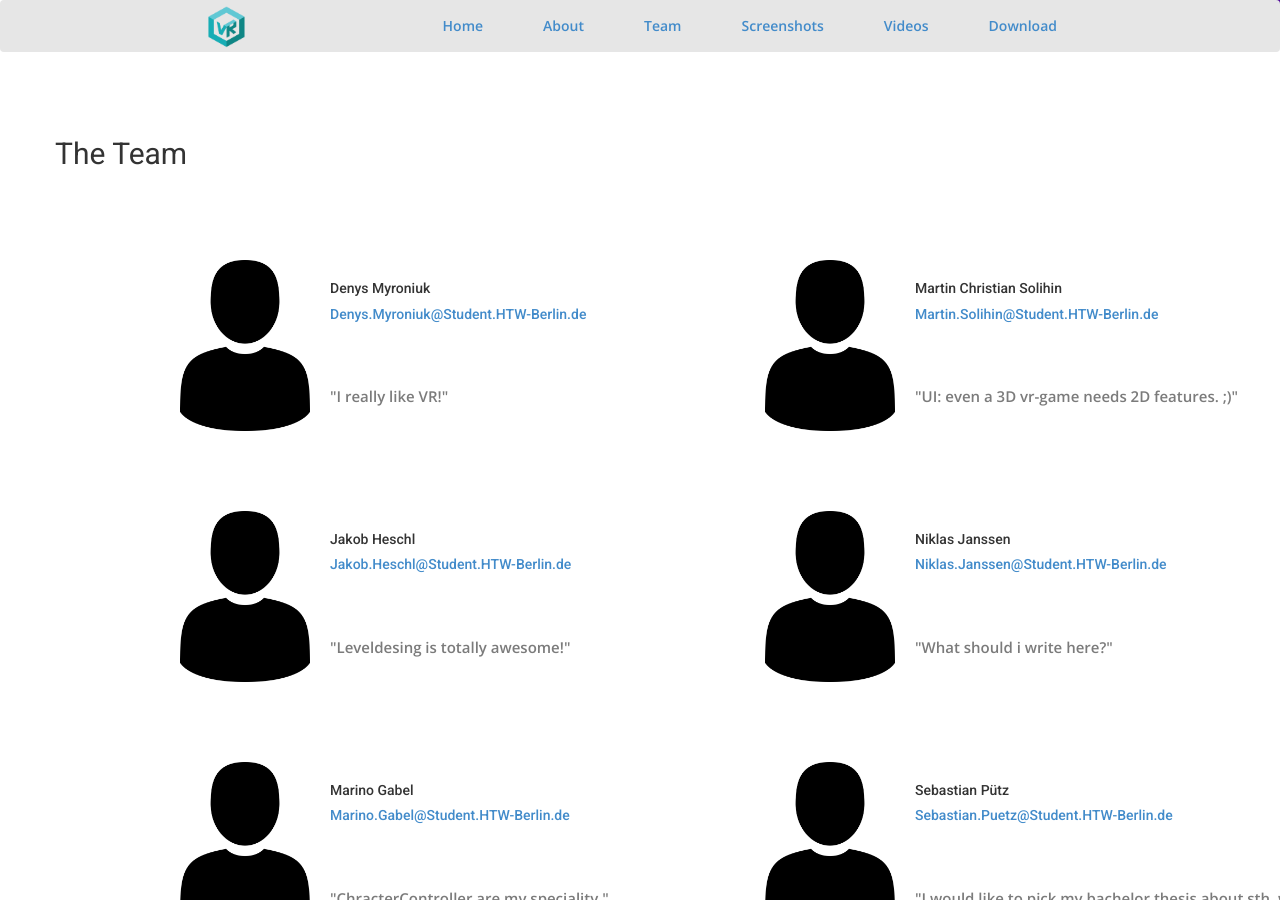
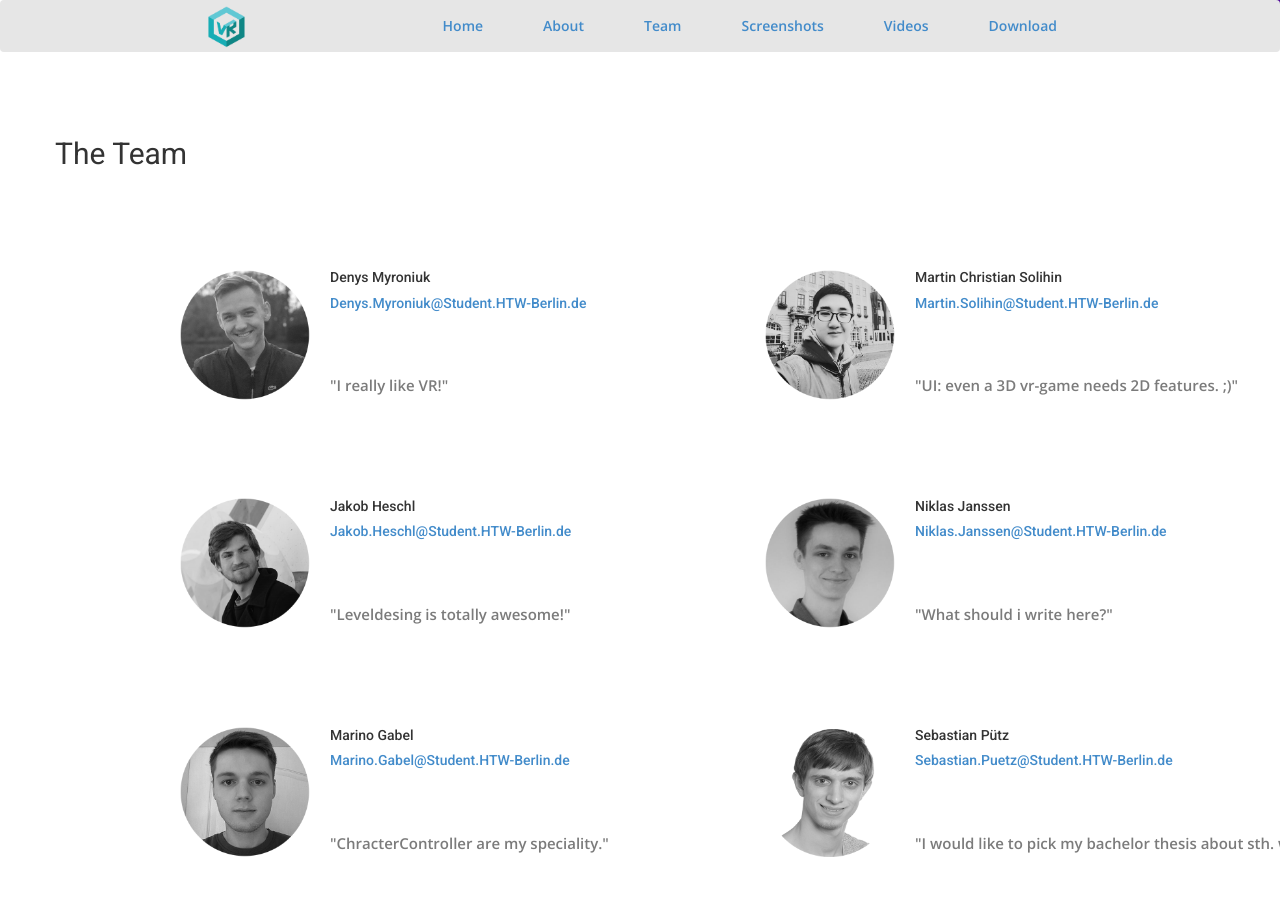
Before and after one commit to martinchristians/VRForFuture_Web, a Jekyll site: the page built from index.html, in a window 1280 px wide and 900 px high, scrolled down 1534 px. Built offline with Jekyll 4.4.1, drawn with Linux system fonts in a browser that asks for light colours; some web fonts are replaced.

Commit message:
Picture change

```diff
--- a/_includes/team.html
+++ b/_includes/team.html
@@ -11,7 +11,7 @@
                     <li>
                         <table>
                             <th>
-                                <img src="img/person.png" id="profile_picture">
+                                <img src="img/teampics/denis.png" id="profile_picture">
                             </th>
                             <th>
                                 <h5>Denys Myroniuk</h5>
@@ -23,7 +23,7 @@
                     <li>
                         <table>
                             <th>
-                                <img src="img/person.png" id="profile_picture">
+                                <img src="img/teampics/jakob.png" id="profile_picture">
                             </th>
                             <th>
                                 <h5>Jakob Heschl</h5>
@@ -35,7 +35,7 @@
                     <li>
                         <table>
                             <th>
-                                <img src="img/person.png" id="profile_picture">
+                                <img src="img/teampics/marino.png" id="profile_picture">
                             </th>
                             <th>
                                 <h5>Marino Gabel</h5>
@@ -49,7 +49,7 @@
                     <li>
                         <table>
                             <th>
-                                <img src="img/person.png" id="profile_picture">
+                                <img src="img/teampics/martin.png" id="profile_picture">
                             </th>
                             <th>
                                 <h5>Martin Christian Solihin</h5>
@@ -61,7 +61,7 @@
                     <li>
                         <table>
                             <th>
-                                <img src="img/person.png" id="profile_picture">
+                                <img src="img/teampics/niklas.png" id="profile_picture">
                             </th>
                             <th>
                                 <h5>Niklas Janssen</h5>
@@ -73,7 +73,7 @@
                     <li>
                         <table>
                             <th>
-                                <img src="img/person.png" id="profile_picture">
+                                <img src="img/teampics/basti.png" id="profile_picture">
                             </th>
                             <th>
                                 <h5>Sebastian Pütz</h5>
@@ -90,7 +90,7 @@
                 <li>
                     <table>
                         <th>
-                            <img src="img/person.png" id="profile_picture">
+                            <img src="img/teampics/strippgen.png" id="profile_picture">
                         </th>
                         <th>
                             <h5>Prof. Dr.-Ing. David Strippgen</h5>
```
Also changed, not shown: img/teampics/basti.png (added), img/teampics/denis.png (added), img/teampics/jakob.png (added), img/teampics/marino.png (added), img/teampics/martin.png (added), img/teampics/niklas.png (added), img/teampics/strippgen.png (added).
